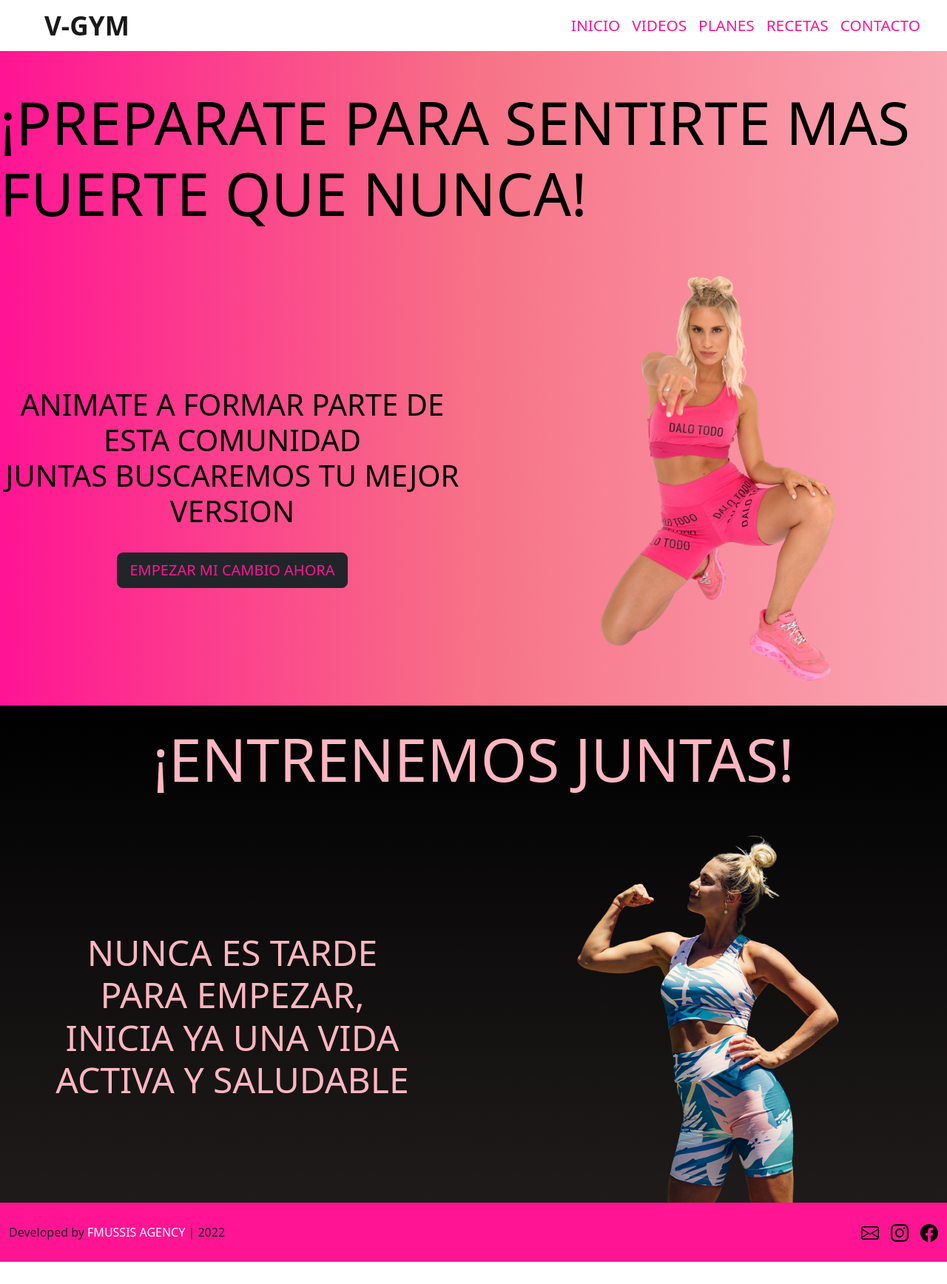
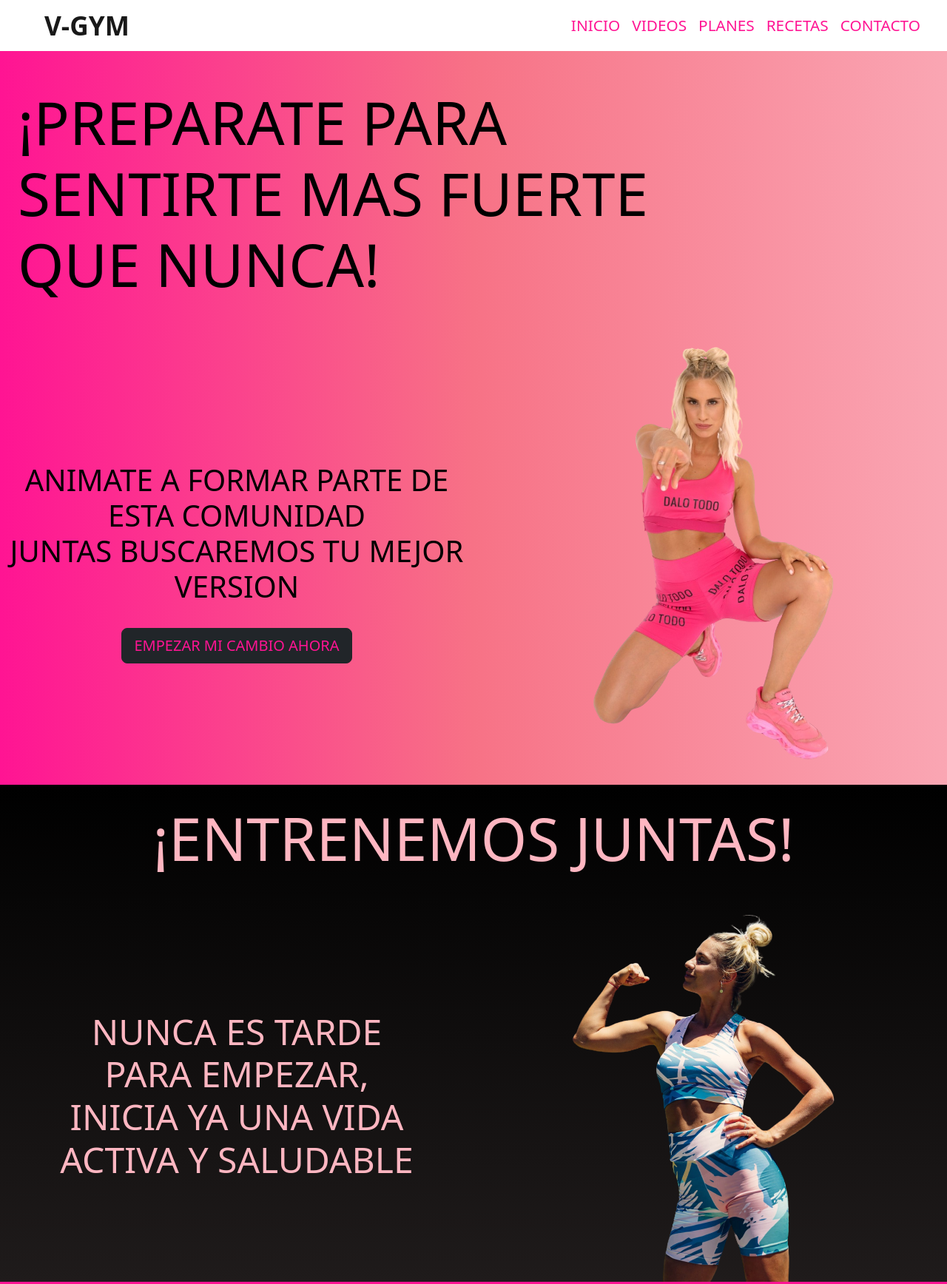
Before and after one commit to Florencia-Mussis/SASS-II-SEO, a website: page index.html in a window 1280 px wide. Shown: the top 1736 px of the page at 74% size. Before the commit the page ends 1706 px from the top, so only its background shows below. Drawn offline with nearby package versions, Linux system fonts and the light colour scheme; a web font is replaced by a local one.

Commit message:
revision index

```diff
--- a/index.html
+++ b/index.html
@@ -72,15 +72,15 @@
                 <div class="primary-container">
 
                     <!---------- TITULO ---------->
-                    <div class="row">
-                        <div class="col-sm-12 col-md-12 col-lg-12 text-left">
+                    <div class="row g-0">
+                        <div class="col-sm-12 col-md-12 col-lg-10 px-4 text-left">
                             <div class="primary-title">
                                 <h1 class="display-1"><strong> ¡preparate para sentirte mas fuerte que nunca! </strong></h1>
                             </div>
                         </div>
                     </div>
 
-                    <div class="row  overflow-hidden align-items-center">
+                    <div class="row align-items-center g-0">
                         <!---------- DESCRIPCION ---------->
                         <div class="col-sm-12 col-md-6 col-lg-6 gy-5 text-center">
                             <div class="primary-description-button">
@@ -103,7 +103,7 @@
                 <div class="secondary-container">
 
                     <!---------- TITULO ---------->
-                    <div class="row">
+                    <div class="row g-0">
                         <div class="col-sm-12 col-md-12 col-lg-12 text-center pt-4">
                             <div class="secondary-title">
                                 <h1 class="display-1"><strong>¡entrenemos juntas!</strong></h1>
@@ -111,7 +111,7 @@
                         </div>
                     </div>
 
-                    <div class="row overflow-hidden align-items-center">
+                    <div class="row  align-items-center g-0">
                         <!---------- DESCRIPCION ---------->
                         <div class="col-sm-12 col-md-6 col-lg-6 gy-5 text-center">
                             <div class="secondary-description" >
@@ -148,7 +148,7 @@
 
         <div class="container">
             <footer class="d-flex flex-wrap justify-content-between align-items-center " >
-                <div class="col-md-4  align-items-center">
+                <div class="col-md-4 align-items-center">
                     <span class="mb-3 mb-md-0 text-muted;">Developed by <a class="coopyright-link"href="#">FMUSSIS AGENCY </a> | 2022</span>
                 </div>
                 <ul class="nav col-md-4 justify-content-end list-unstyled d-flex">
--- a/scss/_index.scss
+++ b/scss/_index.scss
@@ -4,8 +4,6 @@
     background-image: linear-gradient(to right, deeppink,rgb(247, 114, 134), rgb(250, 166, 179));
 
     .primary-container {
-        margin: 0 auto;
-        max-width: 1320px;
         text-transform: uppercase;
     }
 
@@ -34,8 +32,6 @@
     background-image: linear-gradient(#000000, #1f1b1b);
 
     .secondary-container {
-        max-width: 1320px;
         text-transform: uppercase;
-        margin: 0 auto;
     }
 }
```
Also changed, not shown: planes.html (+8 -10 lines), videos.html (+4 -4 lines), Css/style.css, 1 other file.
